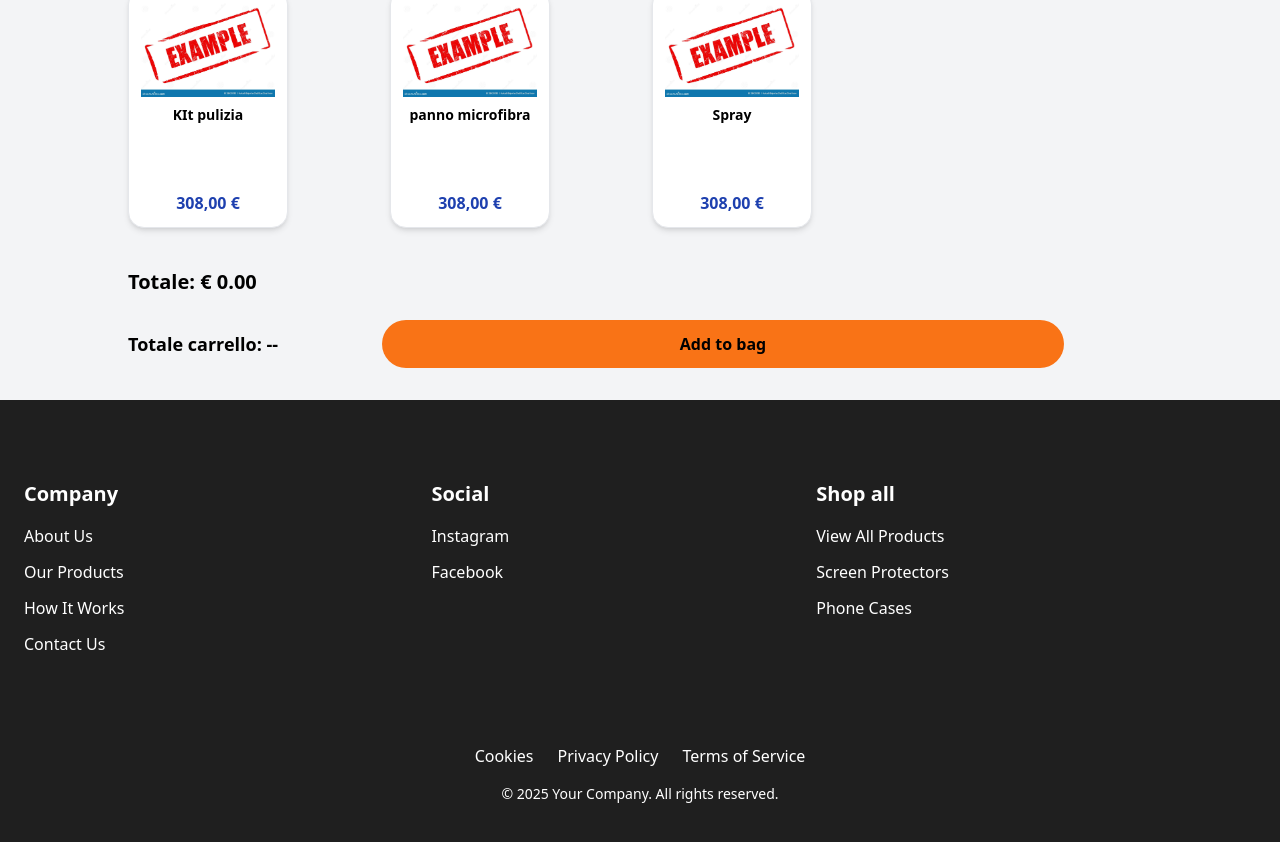
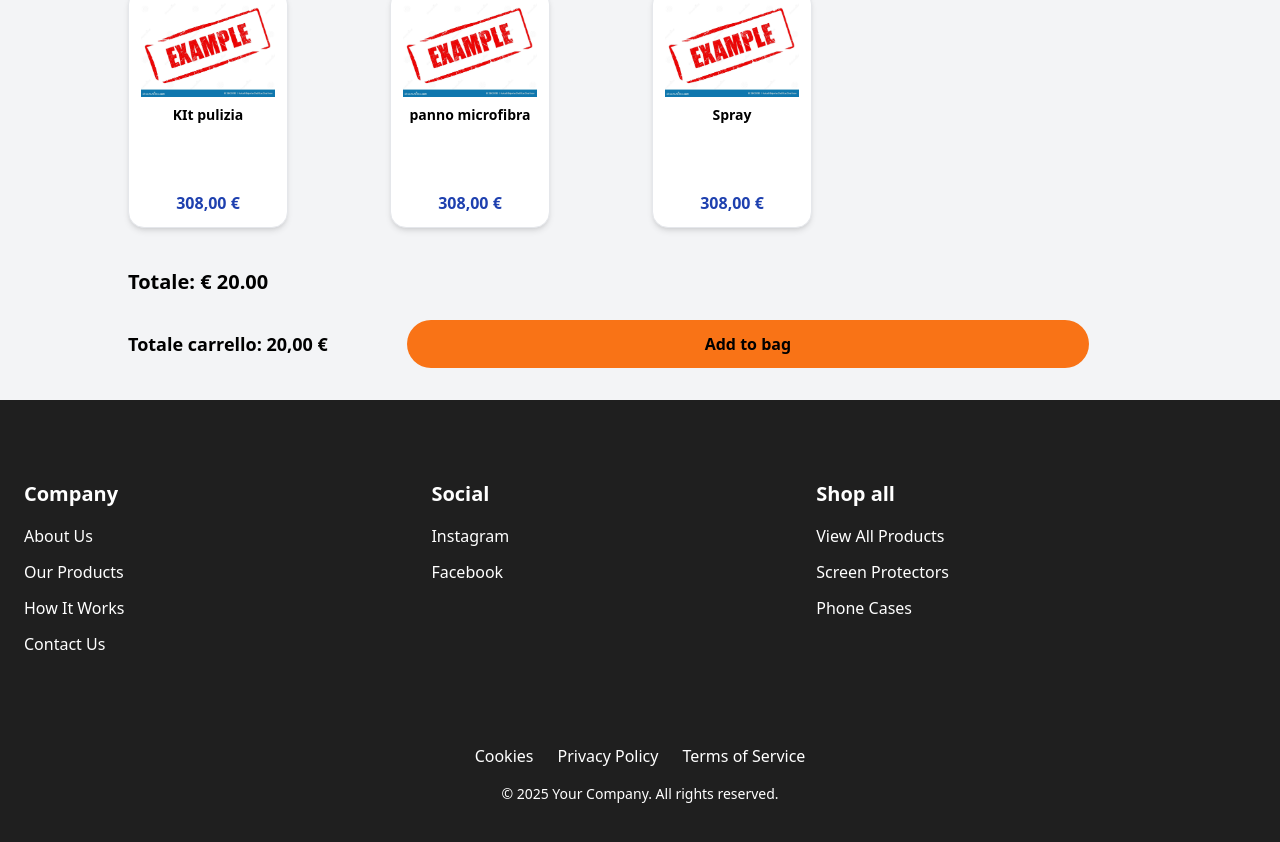
Before and after one commit to rubencommisso/mia_tech_progetto_finale, a React (Vite) app: page /product in a window 1280 px wide. Shown: the part 1220-2062 px from the top of the page. Built offline with nearby package versions, Linux system fonts and the light colour scheme.

Commit message:
add all element to cart

```diff
--- a/src/components/PhoneCaseCustomizerIphone.jsx
+++ b/src/components/PhoneCaseCustomizerIphone.jsx
@@ -26,7 +26,8 @@ const PhoneCaseCustomizerIphone = ({
         setSelectedColor(color);
         setSelectedPrice(coverPrice);
         setSelectedTextColorIphone(textColorIphone);
-    }, [color, coverPrice, setSelectedColor, setSelectedTextColorIphone, setSelectedPrice]);
+        setSelectedFontIphone(fontFamily);
+    }, [color, coverPrice, setSelectedColor, setSelectedTextColorIphone, setSelectedPrice,fontFamily, setSelectedFontIphone]);
 
     const handleColorChange = (e) => {
         const newColor = e.target.value;
--- a/src/components/PhoneCaseCustomizerSamsung.jsx
+++ b/src/components/PhoneCaseCustomizerSamsung.jsx
@@ -29,7 +29,8 @@ const PhoneCaseCustomizerSamsung = ({
         setSelectedColor(color);
         setSelectedPrice(coverPrice);
         setSelectedTextColorSamsung(textColorSamsung);
-    }, [color, coverPrice, setSelectedColor, setSelectedTextColorSamsung, setSelectedPrice]);
+        setSelectedFontSamsung(fontFamily);
+    }, [color, coverPrice, fontFamily, setSelectedFontSamsung, setSelectedColor, setSelectedTextColorSamsung, setSelectedPrice]);
 
     const handleColorChange = (e) => {
         const newColor = e.target.value;
--- a/src/pages/Cart.jsx
+++ b/src/pages/Cart.jsx
@@ -89,11 +89,25 @@ const Cart = () => {
                       <span className="font-medium">{product.kit}</span>
                       <span>€{product.kitPrice}</span>
                       </div>)}
-                      {product.color && (<div className="flex items-center justify-between w-40 gap-2">
-                      <span className="capitalize font-medium">Cover: {product.color}</span>
+                      {product.text && (<div className=" flex gap-2">
+                      <span className="font-medium">La tua frase: "{product.text}"</span>
+                      <span>€{product.textPrice}</span>
+                      </div>)}
+                      {product.font && (<div className=" flex gap-2">
+                      <span className="font-medium">Font: {product.font}</span>
+                      </div>)}
+                      {product.font && (<div className="flex items-center w-60 gap-2">
+                      <span className="capitalize font-medium">Colore testo: {product.textColor}</span>
                       <div
                         className="w-3.5 h-3.5 rounded-full border"
-                        style={{ backgroundColor: product.color }}
+                        style={{ backgroundColor: product.textColor }}
+                      />
+                      </div>)}
+                      {product.coverColor && (<div className="flex items-center  w-60 gap-2">
+                      <span className="capitalize font-medium">Colore Cover: {product.coverColor}</span>
+                      <div
+                        className="w-3.5 h-3.5 rounded-full border"
+                        style={{ backgroundColor: product.coverColor }}
                       />
                       <span>€{product.priceCover}</span>
                     </div>)}
--- a/src/pages/Product.jsx
+++ b/src/pages/Product.jsx
@@ -140,7 +140,8 @@ const Product = () => {
   const ringPrice = selectedRing?.price || 0;
   const kitPrice = selectedKit?.price || 0;
   const coverPrice = selectedPrice || 0;
-  const totalPrice = filmPrice + ringPrice + kitPrice + coverPrice;
+  const textPrice = 20 || 0;
+  const totalPrice = filmPrice + ringPrice + kitPrice + textPrice + coverPrice;
 
   const handleAddToCart = () => {
     if (!activeButton || !activeModel || (!selectedFilm && !selectedRing && !selectedKit)) {
@@ -156,13 +157,13 @@ const Product = () => {
       ring: selectedRing?.title || "Nessun ring",
       kit: selectedKit?.title || "Nessun kit",
       coverColor: selectedColor || "Colore cover",
-      textColorIphone: selectedTextColorIphone || "Colore testo",
-      textColorSamsung: selectedTextColorSamsung || "Colore testo",
+      textColor: activeButton === "apple" ? selectedTextColorIphone : selectedTextColorSamsung || "Colore testo",
       text: activeButton === "apple" ? textIphone : textSamsung,
       font: activeButton === "apple" ? fontIphone : fontSamsung,
       filmPrice,
       ringPrice,
       kitPrice,
+      textPrice,
       priceCover: coverPrice,
       price: totalPrice,
       quantity: 1,
```
